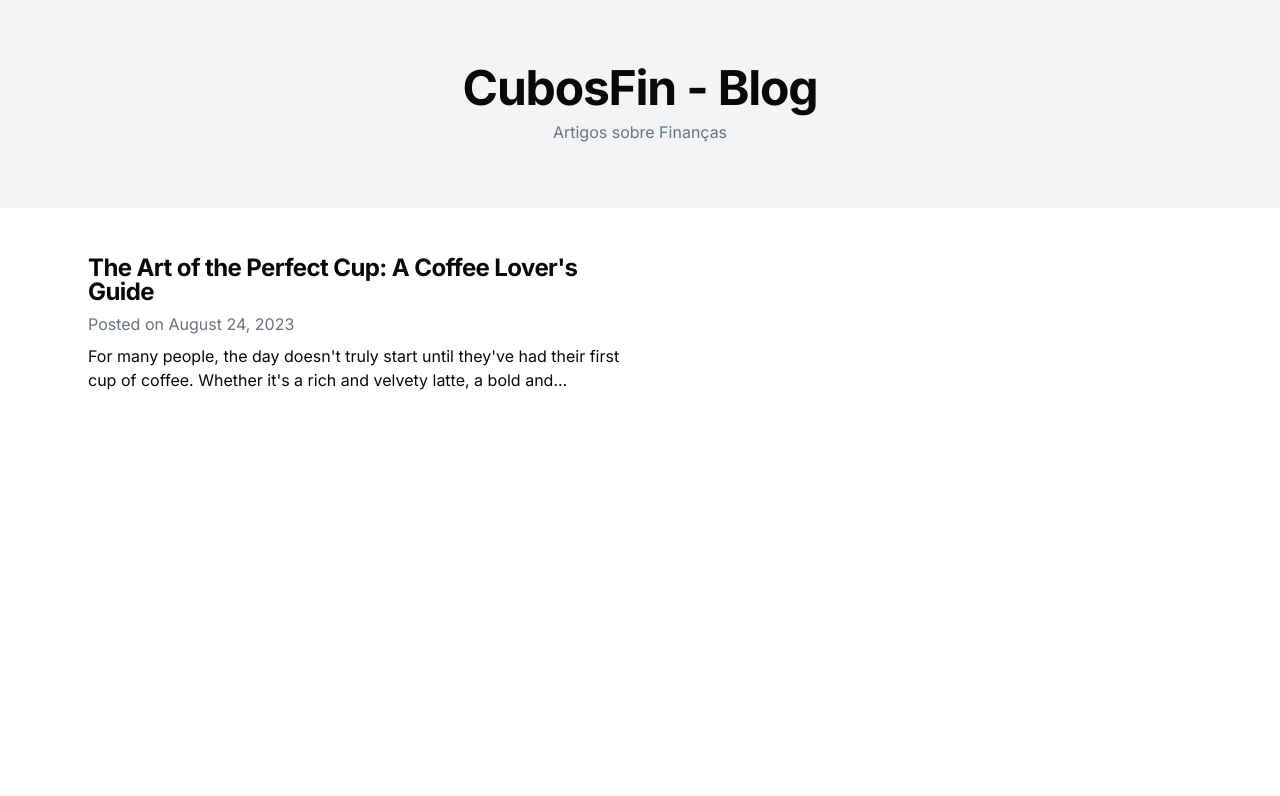
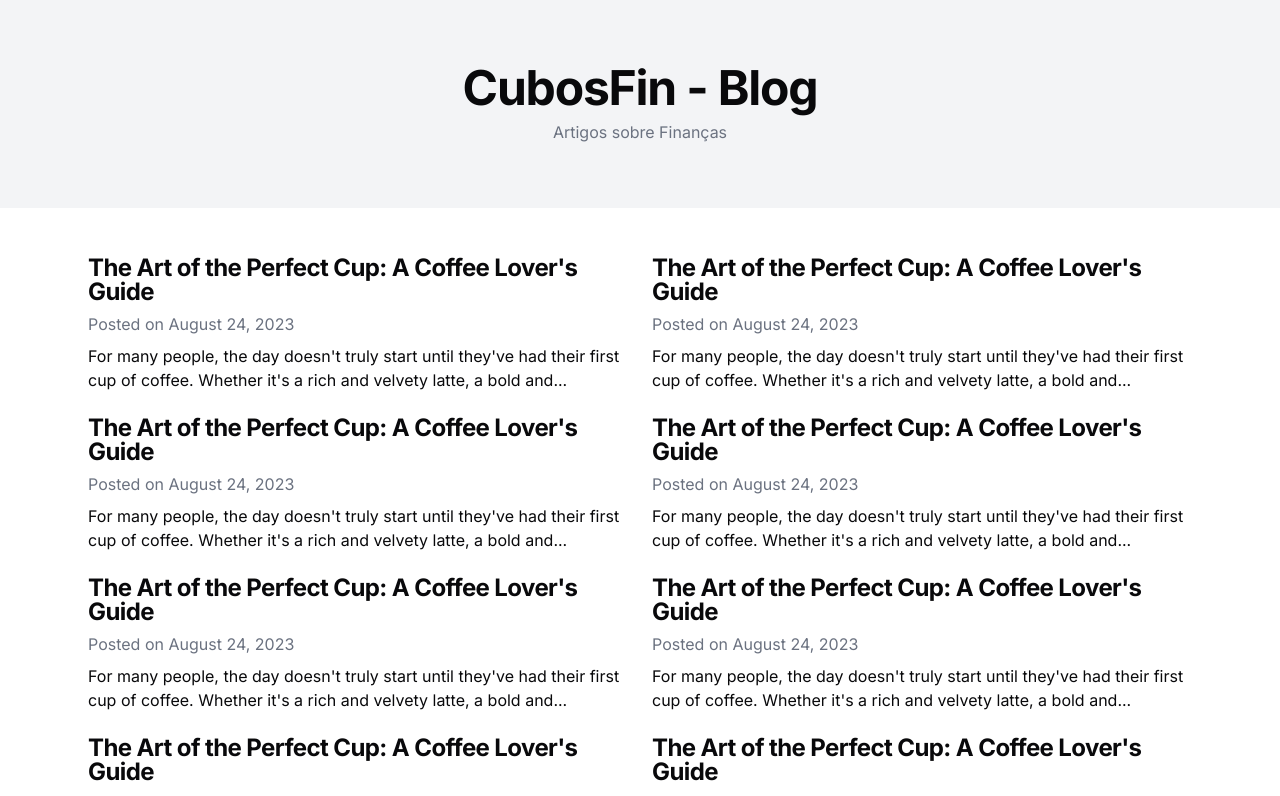
Before and after one commit to WashingtonDDS/projeto-blog-next, a Next.js app: page / in a window 1280 px wide. Shown: the top 796 px of the page. Built offline with nearby package versions, Linux system fonts and the light colour scheme; data requests are answered from the project's data file.

Commit message:
fetch posts data and update Blog component to render posts dynamically

```diff
--- a/src/app/(blog)/page.tsx
+++ b/src/app/(blog)/page.tsx
@@ -1,3 +1,4 @@
+import { TPost } from "@/types/typeBlog";
 import { createRequest } from "@/utils/createRequest";
 import Link from "next/link";
 
@@ -5,13 +6,16 @@
   const posts = await createRequest("/posts", {
     method: "GET",
   });
+  return posts;
 };
 
-export default function Blog() {
+export default async function Blog() {
+  const posts: TPost[] = await getData();
   return (
     <div className="py-6 lg:py-12">
       <div className="grid gap-6 px-4 mx-auto md:grid-cols-2 md:px-6 lg:grid-cols-2xl max-w-6xl">
-        <div className="space-y-2">
+        {posts.map((item) => (
+          <div className="space-y-2" key={item.id}>
             <Link className="font-medium" href="#">
               <h2 className="text-2xl font-bold tracking-tight leading-6">
                 The Art of the Perfect Cup: A Coffee Lover's Guide
@@ -21,11 +25,12 @@
               Posted on August 24, 2023
             </p>
             <p>
-            For many people, the day doesn't truly start until they've had their
-            first cup of coffee. Whether it's a rich and velvety latte, a bold
-            and...
+              For many people, the day doesn't truly start until they've had
+              their first cup of coffee. Whether it's a rich and velvety latte,
+              a bold and...
             </p>
           </div>
+        ))}
       </div>
     </div>
   );
--- /dev/null
+++ b/src/types/typeBlog.ts
@@ -0,0 +1,5 @@
+export type TPost = {
+  id: string;
+  title: string;
+  content: string;
+};
```
Lines whose indentation alone changed are shown as unchanged.
